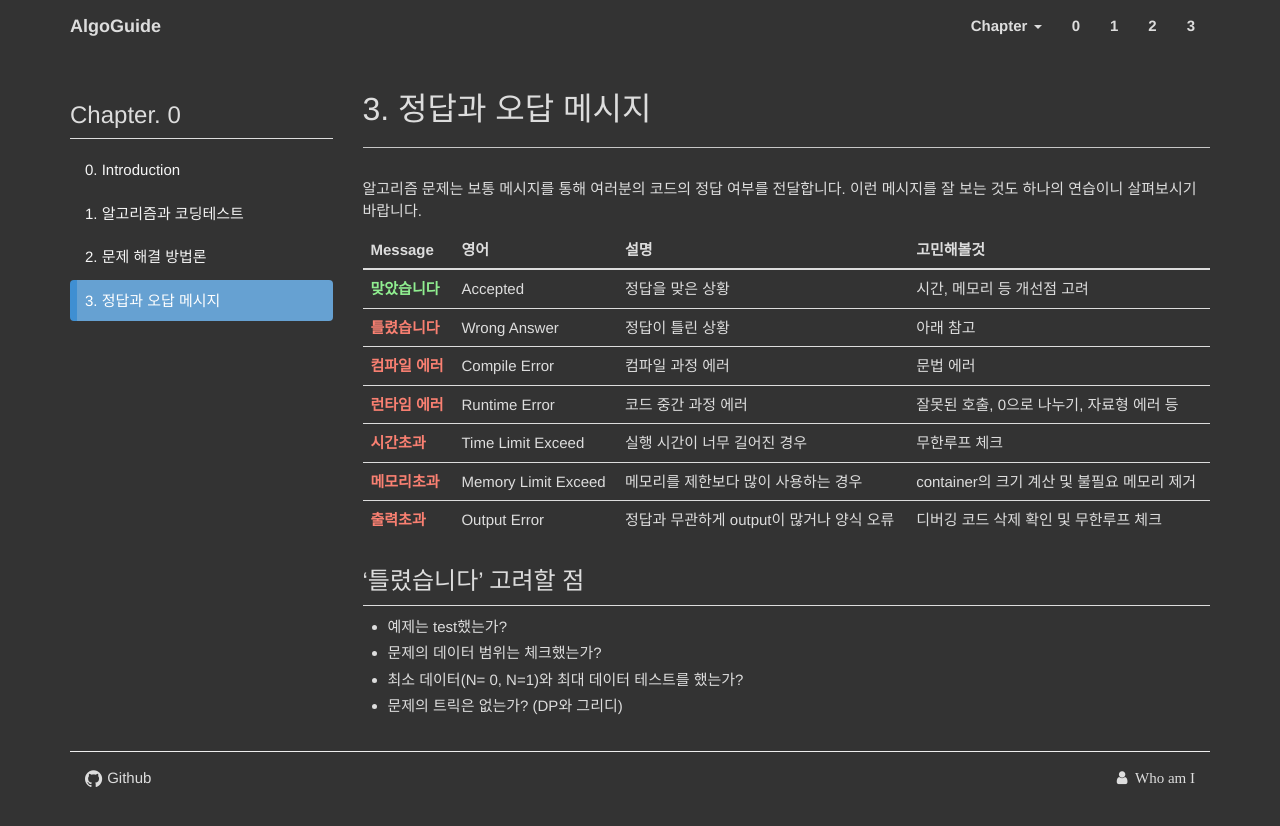
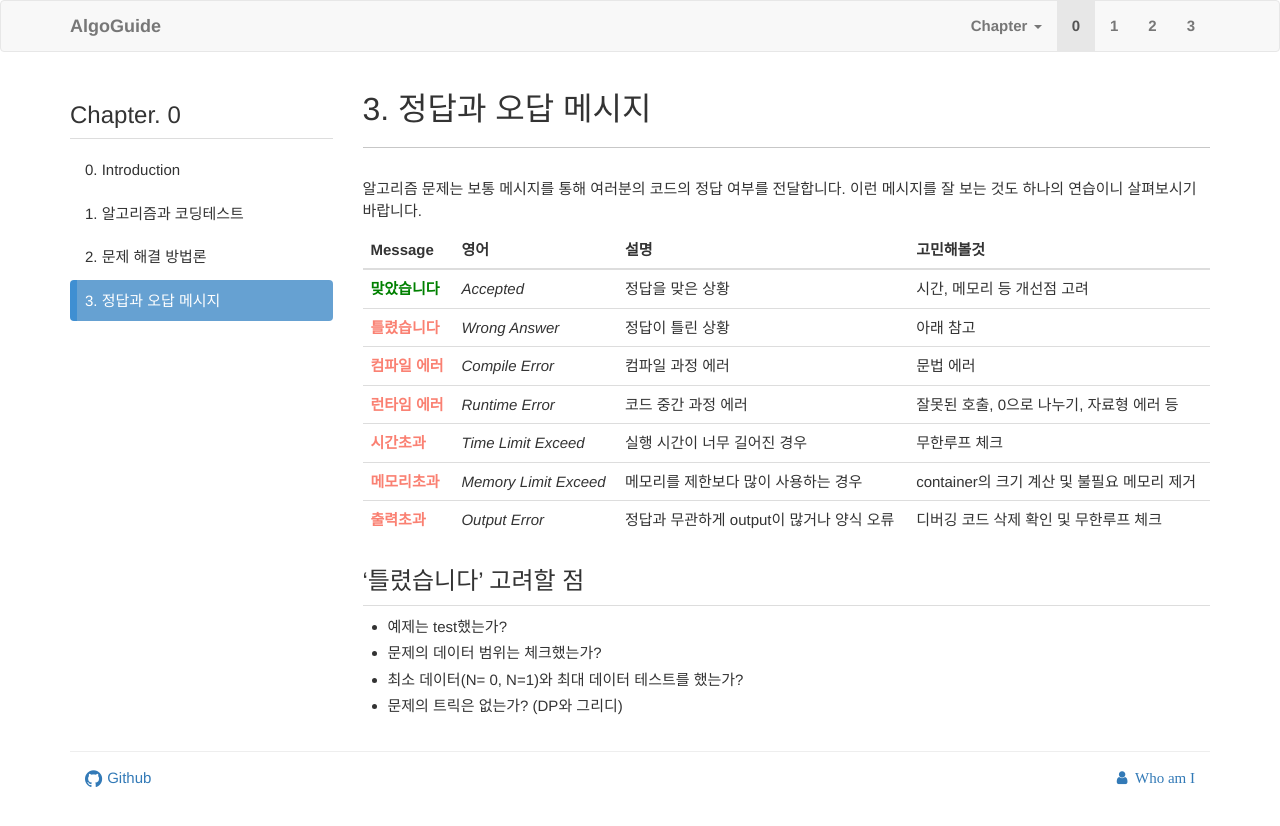
Before and after one commit to subinium/Algorithm, a Jekyll site: the page built from docs/chapter00/3.md, in a window 1280 px wide. Shown: the top 826 px of the page. Built offline with Jekyll 4.4.1, drawn with Linux system fonts in a browser that asks for light colours; nearby versions of some CDN libraries; library files that are not in the unit come from our copies; comment, search, counter and statistics services are not loaded.

Commit message:
theme original

```diff
--- a/_includes/topnav.html
+++ b/_includes/topnav.html
@@ -1,5 +1,5 @@
 <header>
-  <nav class="navbar navbar-dark">
+  <nav class="navbar navbar-default">
     <div class="container">
       <div class="navbar-header">
         <button type="button" class="navbar-toggle" data-toggle="collapse" data-target="#myNavbar">
--- a/_sass/bootstrap/_variables.scss
+++ b/_sass/bootstrap/_variables.scss
@@ -30,7 +30,7 @@ $body-bg: #fff !default;
 $text-color: $gray-dark !default;
 
 //** Global textual link color.
-$link-color: lighten($brand-primary, 15%) !default;
+$link-color: $brand-primary !default;
 //** Link hover color set via `darken()` function.
 $link-hover-color: darken($link-color, 15%) !default;
 //** Link hover decoration.
@@ -822,7 +822,7 @@ $close-text-shadow: 0 1px 0 #fff !default;
 //##
 
 $code-color: #c7254e !default;
-$code-bg: #e9e2e4 !default;
+$code-bg: #f9f2f4 !default;
 
 $kbd-color: #fff !default;
 $kbd-bg: #333 !default;
--- a/css/main.scss
+++ b/css/main.scss
@@ -13,12 +13,7 @@ $blockquote-font-size: $font-size-base;
 @import "bootstrap";
 
 body {
-  background-color: #333333;
   font-size: 15px;
-}
-
-* {
-  color: #dddddd;
 }
 
 footer {
@@ -162,7 +157,7 @@ article li,
 }
 
 .nav-pills > li > a {
-  color: whitesmoke;
+  color: #333333;
 }
 
 .nav-pills > li.sub {
--- a/docs/chapter00/3.md
+++ b/docs/chapter00/3.md
@@ -7,15 +7,15 @@ title: "3. 정답과 오답 메시지"
 알고리즘 문제는 보통 메시지를 통해 여러분의 코드의 정답 여부를 전달합니다.
 이런 메시지를 잘 보는 것도 하나의 연습이니 살펴보시기 바랍니다.
 
-| Message                               | 영어                  | 설명                         | 고민해볼것                         |
-| ------------------------------------- | ------------------- | -------------------------- | ----------------------------- |
-| <b style='color:lightgreen'>맞았습니다</b> | Accepted            | 정답을 맞은 상황                  | 시간, 메모리 등 개선점 고려              |
-| <b style='color:salmon'>틀렸습니다</b>     | Wrong Answer        | 정답이 틀린 상황                  | 아래 참고                         |
-| <b style='color:salmon'>컴파일 에러</b>    | Compile Error       | 컴파일 과정 에러                  | 문법 에러                         |
-| <b style='color:salmon'>런타임 에러</b>    | Runtime Error       | 코드 중간 과정 에러                | 잘못된 호출, 0으로 나누기, 자료형 에러 등     |
-| <b style='color:salmon'>시간초과</b>      | Time Limit Exceed   | 실행 시간이 너무 길어진 경우           | 무한루프 체크                       |
-| <b style='color:salmon'>메모리초과</b>     | Memory Limit Exceed | 메모리를 제한보다 많이 사용하는 경우       | container의 크기 계산 및 불필요 메모리 제거 |
-| <b style='color:salmon'>출력초과</b>      | Output Error        | 정답과 무관하게 output이 많거나 양식 오류 | 디버깅 코드 삭제 확인 및 무한루프 체크        |
+| Message                            | 영어                    | 설명                         | 고민해볼것                         |
+| ---------------------------------- | --------------------- | -------------------------- | ----------------------------- |
+| <b style='color:green'>맞았습니다</b>   | *Accepted*            | 정답을 맞은 상황                  | 시간, 메모리 등 개선점 고려              |
+| <b style='color:salmon'>틀렸습니다</b>  | *Wrong Answer*        | 정답이 틀린 상황                  | 아래 참고                         |
+| <b style='color:salmon'>컴파일 에러</b> | *Compile Error*       | 컴파일 과정 에러                  | 문법 에러                         |
+| <b style='color:salmon'>런타임 에러</b> | *Runtime Error*       | 코드 중간 과정 에러                | 잘못된 호출, 0으로 나누기, 자료형 에러 등     |
+| <b style='color:salmon'>시간초과</b>   | *Time Limit Exceed*   | 실행 시간이 너무 길어진 경우           | 무한루프 체크                       |
+| <b style='color:salmon'>메모리초과</b>  | *Memory Limit Exceed* | 메모리를 제한보다 많이 사용하는 경우       | container의 크기 계산 및 불필요 메모리 제거 |
+| <b style='color:salmon'>출력초과</b>   | *Output Error*        | 정답과 무관하게 output이 많거나 양식 오류 | 디버깅 코드 삭제 확인 및 무한루프 체크        |
 
 ## '틀렸습니다' 고려할 점
 
```
Also changed, not shown: _posts/2020-02-06-open.md (+5 -1 lines).
